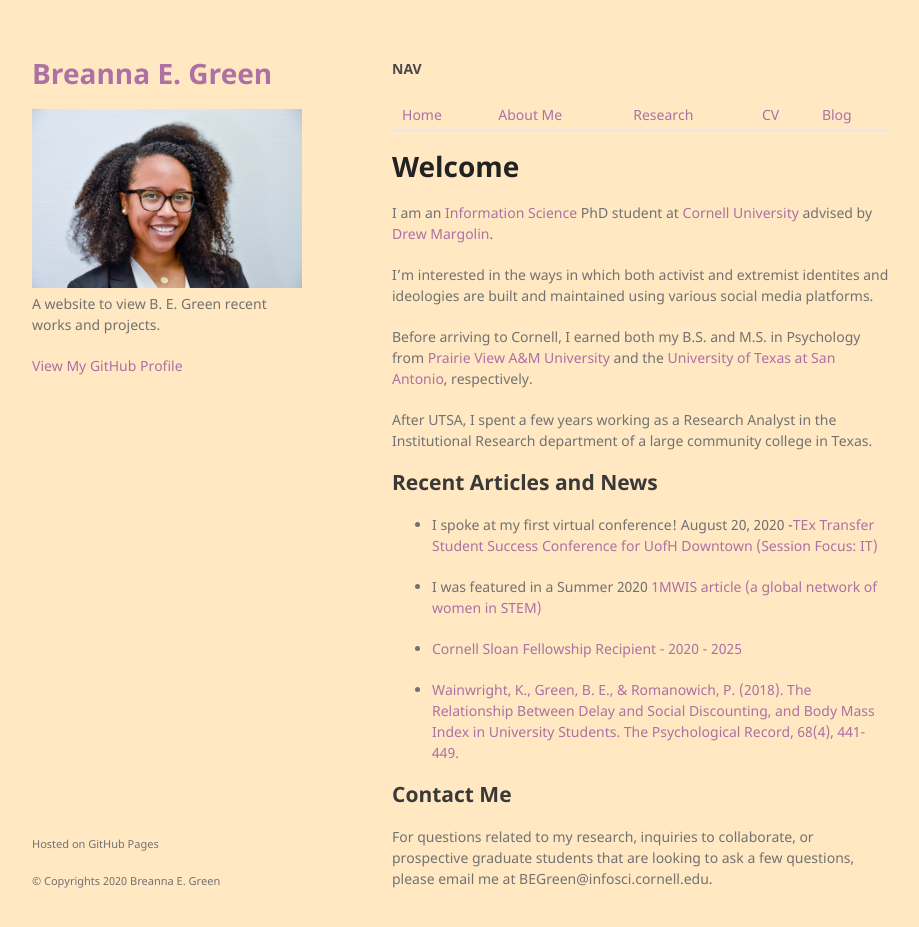
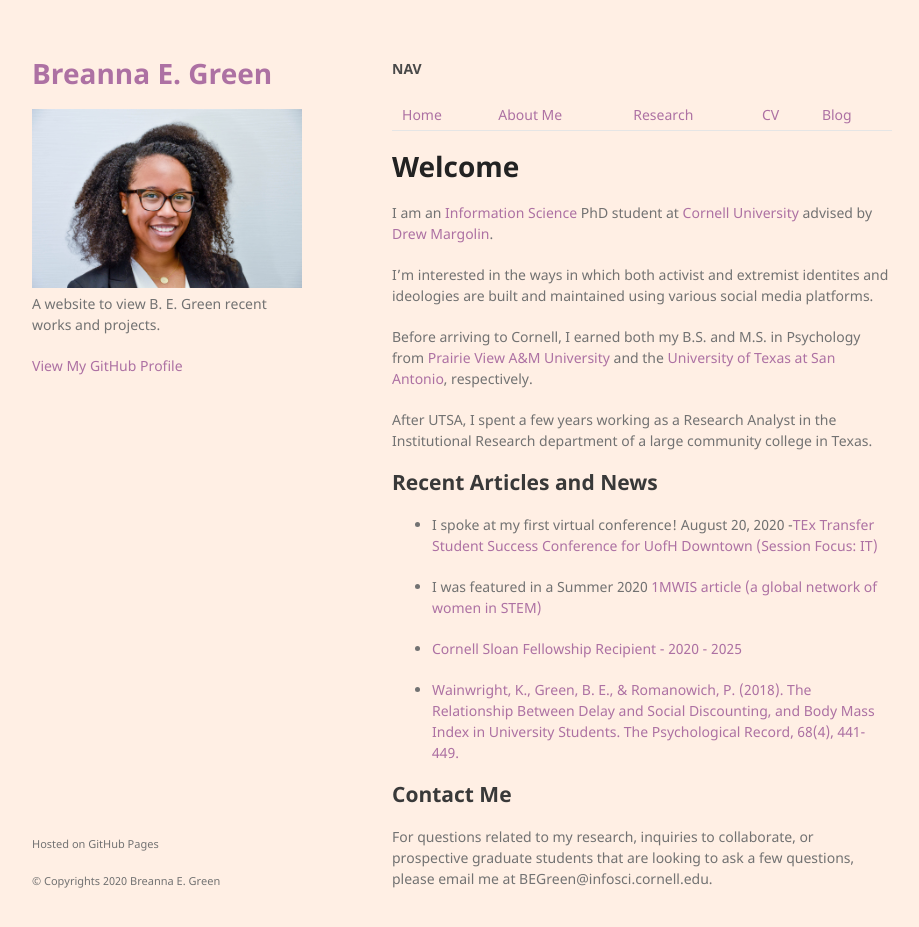
Before and after one commit to bregreen/bregreen.github.io, a Jekyll site: the page built from index.md, in a window 1280 px wide and 959 px high. Shown: the top 927 px of the window, without its empty margins (178-1097 px from the left). Built offline with Jekyll 4.4.1, drawn with Linux system fonts in a browser that asks for light colours; nearby versions of some CDN libraries.

Commit message:
Update jekyll-theme-minimal.scss

```diff
--- a/_sass/jekyll-theme-minimal.scss
+++ b/_sass/jekyll-theme-minimal.scss
@@ -3,7 +3,7 @@
 
 
 body {
-  background-color: #ffe8c2;
+  background-color: #ffefe4;
   padding:50px;
   font: 14px/1.5 "Noto Sans", "Helvetica Neue", Helvetica, Arial, sans-serif;
   color:#727272;
```
